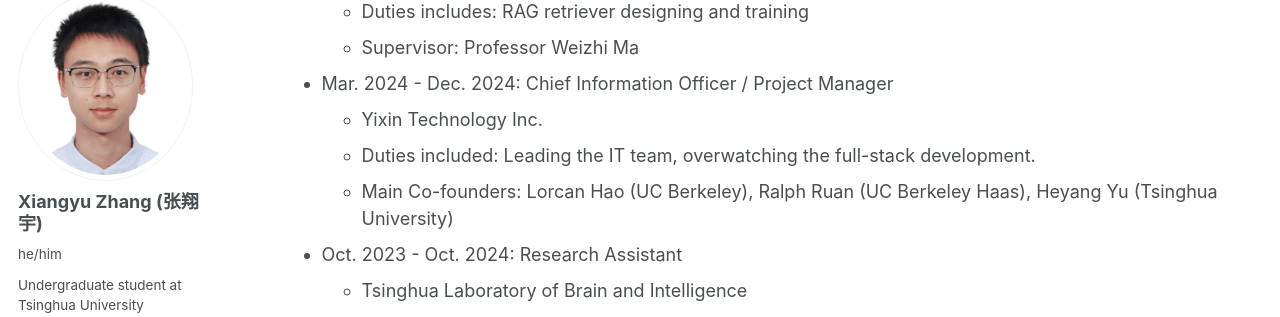
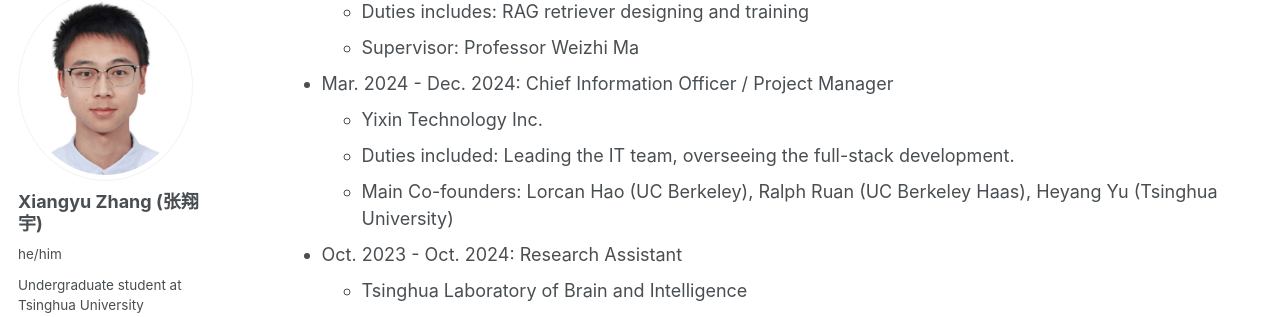
Before and after one commit to Painkillerzzz/xiangyu_zhang.github.io, a Jekyll site: the page built from _pages/cv.md, in a window 1280 px wide and 900 px high, scrolled down 304 px. Shown: the part 115-432 px from the top of the window. Built offline with Jekyll 4.4.1, drawn with Linux system fonts in a browser that asks for light colours.

Commit message:
Update cv.md

```diff
--- a/_pages/cv.md
+++ b/_pages/cv.md
@@ -25,7 +25,7 @@ Work experience
 
 * Mar. 2024 - Dec. 2024: Chief Information Officer / Project Manager
   * Yixin Technology Inc.
-  * Duties included: Leading the IT team, overwatching the full-stack development.
+  * Duties included: Leading the IT team, overseeing the full-stack development.
   * Main Co-founders: Lorcan Hao (UC Berkeley), Ralph Ruan (UC Berkeley Haas), Heyang Yu (Tsinghua University)
 
 * Oct. 2023 - Oct. 2024: Research Assistant
```
